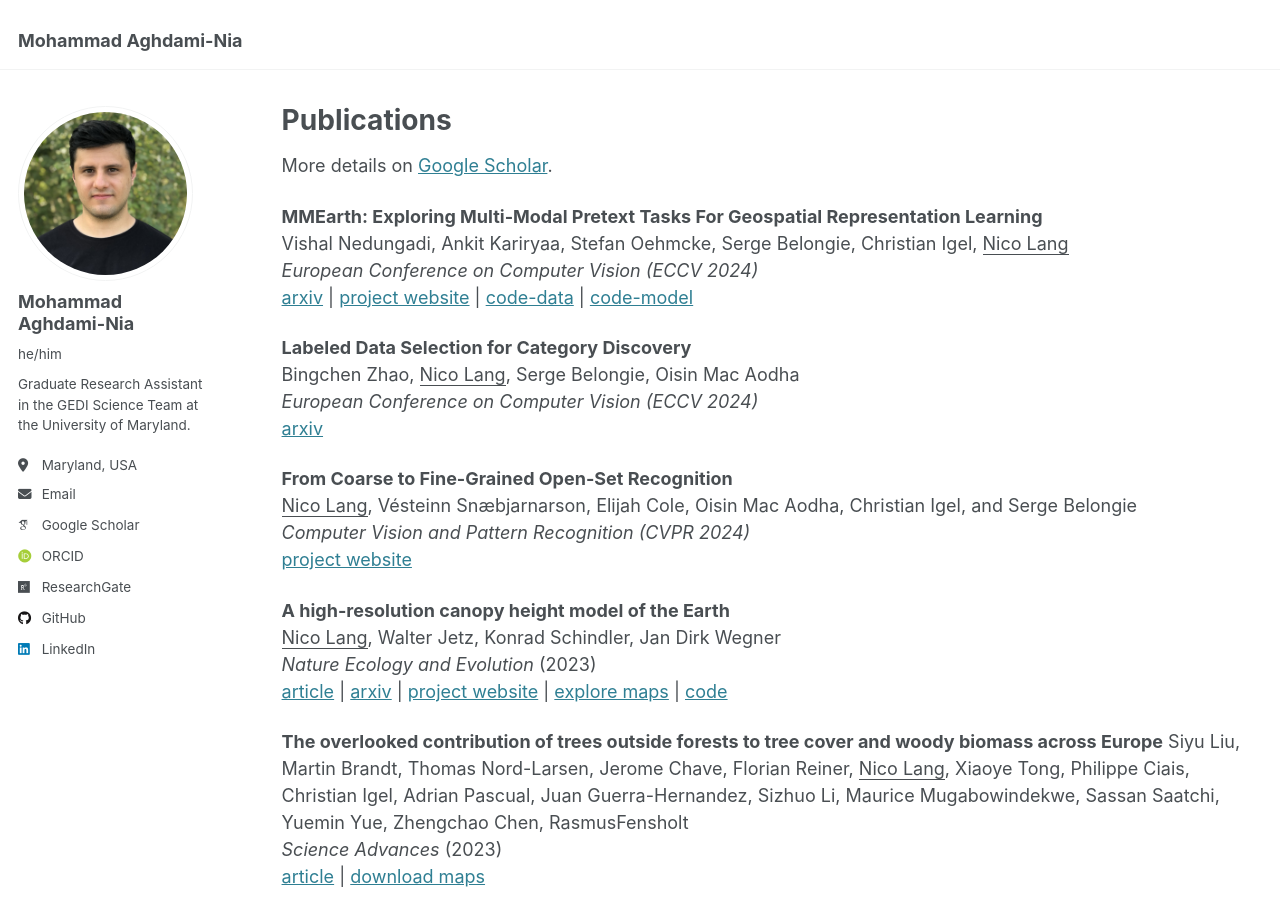
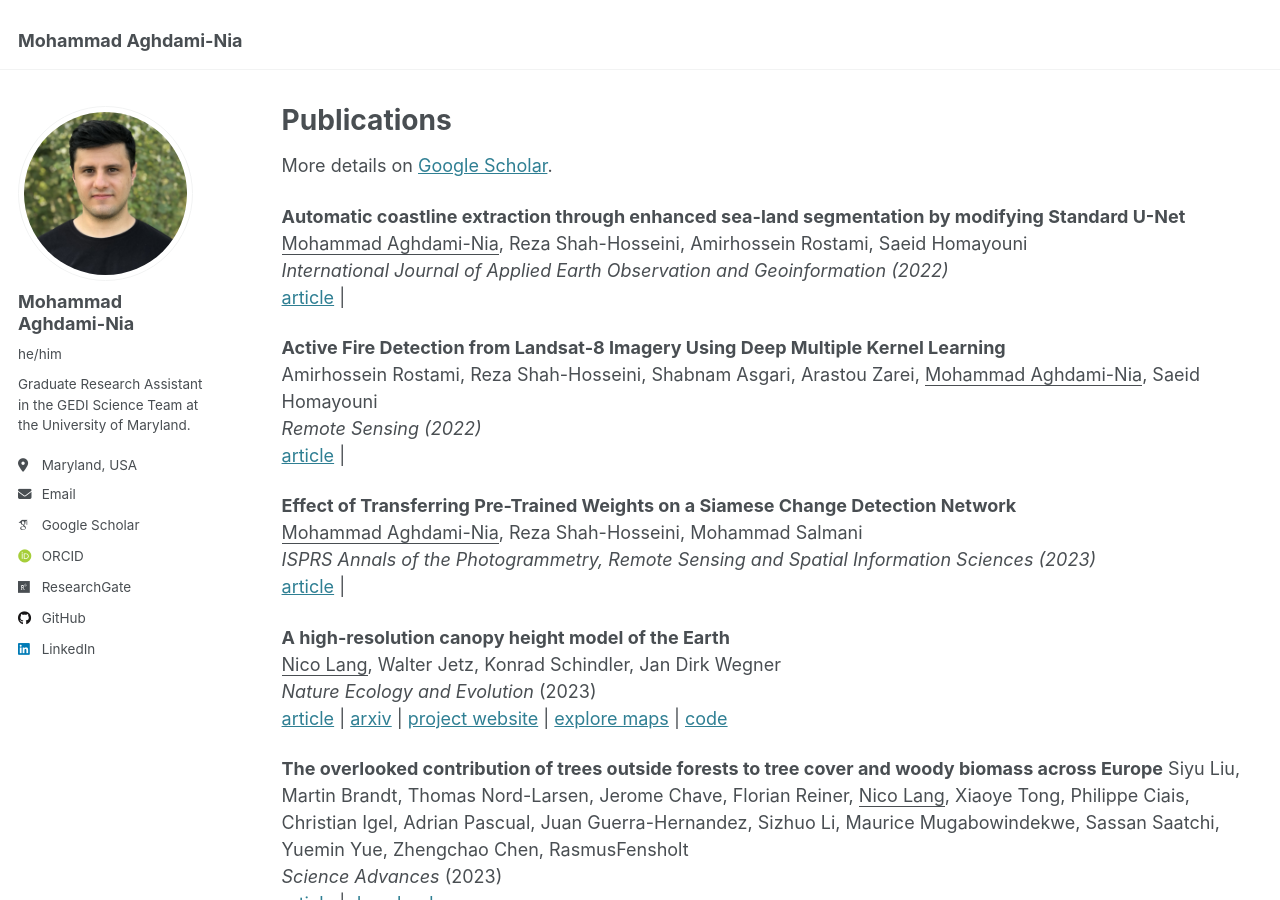
Before and after one commit to mo-agh/mo-agh.github.io, a Jekyll site: the page built from _pages/publications_onepage.md, in a window 1280 px wide and 900 px high. Built offline with Jekyll 4.4.1, drawn with Linux system fonts in a browser that asks for light colours; some web fonts are replaced.

Commit message:
Update publications_onepage.md

```diff
--- a/_pages/publications_onepage.md
+++ b/_pages/publications_onepage.md
@@ -5,25 +5,22 @@ permalink: /publications/
 author_profile: true
 ---
 
-More details on [Google Scholar](https://scholar.google.ch/citations?user=bVZtKsQAAAAJ&hl=en).
+More details on [Google Scholar](https://scholar.google.com/citations?hl=en&user=jnyjXYUAAAAJ&view_op=list_works).
 
-**MMEarth: Exploring Multi-Modal Pretext Tasks For Geospatial Representation Learning**\
-Vishal Nedungadi, Ankit Kariryaa, Stefan Oehmcke, Serge Belongie, Christian Igel, <u>Nico Lang</u>\
-*European Conference on Computer Vision (ECCV 2024)*\
-[arxiv](https://arxiv.org/abs/2405.02771) |
-[project website](https://vishalned.github.io/mmearth/) |
-[code-data](https://github.com/vishalned/MMEarth-data) |
-[code-model](https://github.com/vishalned/MMEarth-train)
+**Automatic coastline extraction through enhanced sea-land segmentation by modifying Standard U-Net**\
+<u>Mohammad Aghdami-Nia</u>, Reza Shah-Hosseini, Amirhossein Rostami, Saeid Homayouni\
+*International Journal of Applied Earth Observation and Geoinformation (2022)*\
+[article](https://www.sciencedirect.com/science/article/pii/S0303243422001118) |
 
-**Labeled Data Selection for Category Discovery**\
-Bingchen Zhao, <u>Nico Lang</u>, Serge Belongie, Oisin Mac Aodha\
-*European Conference on Computer Vision (ECCV 2024)*\
-[arxiv](https://arxiv.org/abs/2406.04898)
+**Active Fire Detection from Landsat-8 Imagery Using Deep Multiple Kernel Learning**\
+Amirhossein Rostami, Reza Shah-Hosseini, Shabnam Asgari, Arastou Zarei, <u>Mohammad Aghdami-Nia</u>, Saeid Homayouni\
+*Remote Sensing (2022)*\
+[article](https://www.mdpi.com/2072-4292/14/4/992) |
 
-**From Coarse to Fine-Grained Open-Set Recognition**\
-<u>Nico Lang</u>, Vésteinn Snæbjarnarson, Elijah Cole, Oisin Mac Aodha, Christian Igel, and Serge Belongie\
-*Computer Vision and Pattern Recognition (CVPR 2024)*\
-[project website](https://langnico.github.io/fine-grained-osr/)
+**Effect of Transferring Pre-Trained Weights on a Siamese Change Detection Network**\
+<u>Mohammad Aghdami-Nia</u>, Reza Shah-Hosseini, Mohammad Salmani\
+*ISPRS Annals of the Photogrammetry, Remote Sensing and Spatial Information Sciences (2023)*\
+[article](https://isprs-annals.copernicus.org/articles/X-4-W1-2022/19/2023/isprs-annals-X-4-W1-2022-19-2023.html) |
 
 
 **A high-resolution canopy height model of the Earth**\
```
